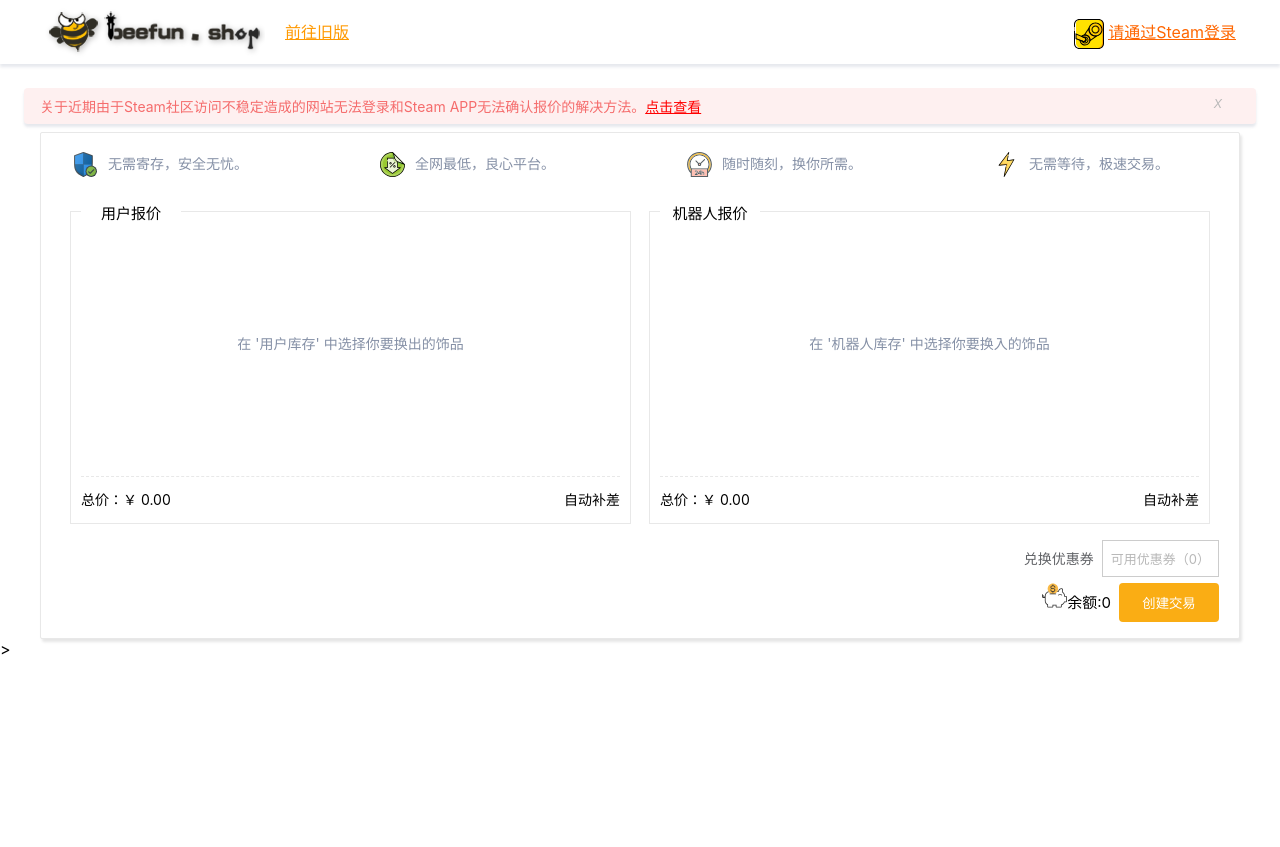
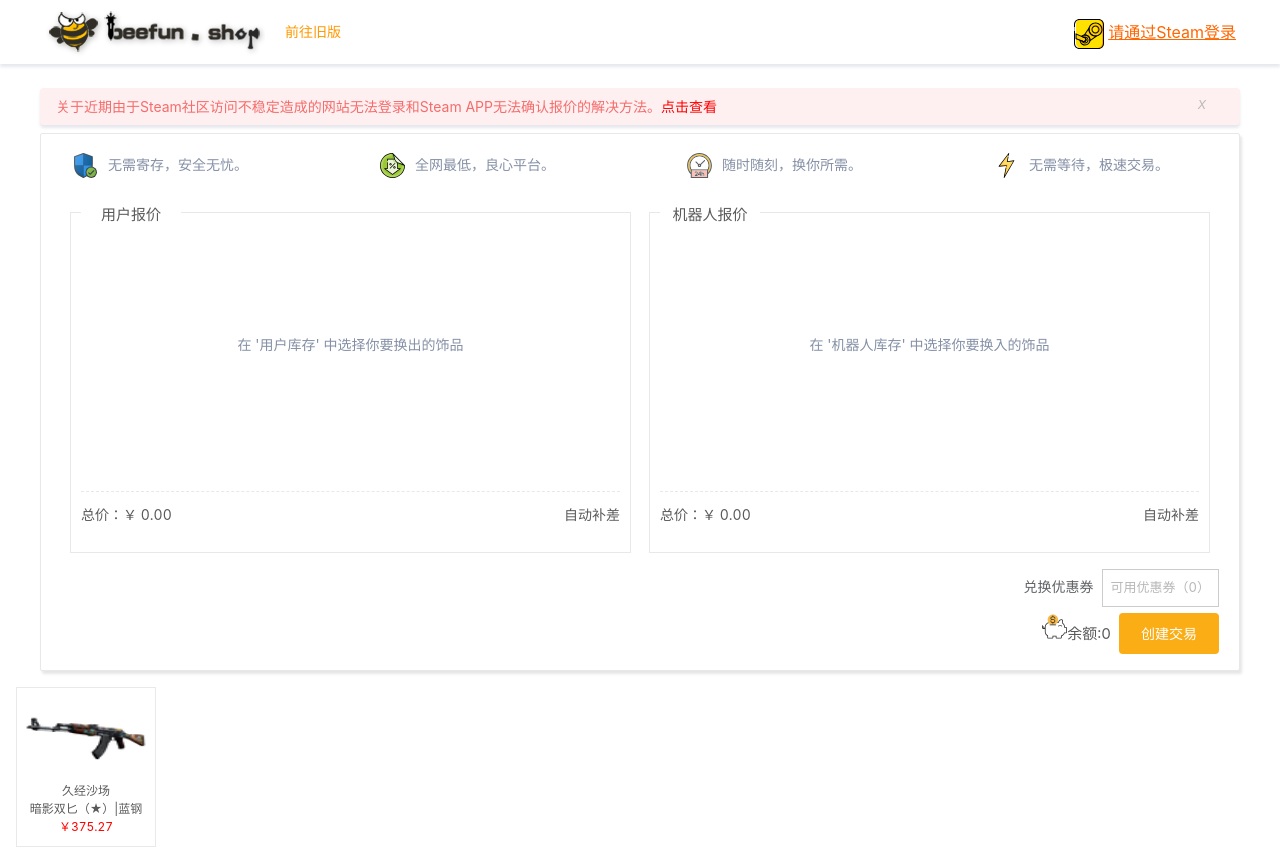
Before and after one commit to vivid05/Gun, a React (Create React App) app: page / in a window 1280 px wide. Before the commit the page ends 800 px from the top, so only its background shows below. Built offline with nearby package versions, Linux system fonts and the light colour scheme.

Commit message:
封装武器卡片组件

```diff
--- a/package.json
+++ b/package.json
@@ -3,6 +3,7 @@
   "version": "0.1.0",
   "private": true,
   "dependencies": {
+    "antd": "^3.23.6",
     "react": "^16.10.2",
     "react-dom": "^16.10.2",
     "react-scripts": "3.2.0"
--- a/src/App.js
+++ b/src/App.js
@@ -3,13 +3,15 @@
 import './App.css';
 import Tips from './tips/tips';
 import Trade from './trade/trade';
+import GunCard from './gunCard/gunCard';
 
 function App() {
   return (
     <div className="App">
       <Header/>
       <Tips/>
-      <Trade/>>
+      <Trade/>
+      <GunCard/>
     </div>
   );
 }
--- /dev/null
+++ b/src/gunCard/gunCard.css
@@ -0,0 +1,26 @@
+.wrapper{
+    display: inline-block;
+}
+.gun-items{
+    position: relative;
+    display: inline-block;
+    padding: 8px;
+    width: 140px;
+    height: 160px;
+    margin-top: 16px;
+    margin-left: 16px;
+    border: 1px solid #e9e9e9;
+    cursor: pointer;
+}
+.gun-items>img{
+    height: 86px;
+    width: 122px;
+}
+.gun-items>p{
+    margin:0;
+    font-size: 12px;
+    text-align: center;
+}
+.gun-items>p:nth-child(4){
+    color: red;
+}
--- /dev/null
+++ b/src/gunCard/gunCard.jsx
@@ -0,0 +1,39 @@
+import React, { Component } from 'react';
+import './gunCard.css'
+import Popover from 'antd/es/popover';
+import 'antd/es/popover/style/css';
+import 'antd/es/button/style/css';
+
+const text = <span>Title</span>;
+const content = (
+  <div>
+    <p>Content</p>
+    <p>Content</p>
+  </div>
+);
+function Guncard(props){
+    return (
+        <div className="gun-items">
+            <img src="./images/gun1.png" alt=""/>
+            <p>久经沙场</p>
+            <p>暗影双匕（★）|蓝钢</p>
+            <p>￥375.27</p>
+        </div>
+    )
+}
+class gunCard extends Component {
+    render() {
+        return (
+            <div>
+                <Popover placement="topLeft" title={text} content={content} arrowPointAtCenter>
+                    <div className='wrapper'>
+                       <Guncard/>
+                    </div>
+                </Popover>
+            </div>
+
+        );
+    }
+}
+
+export default gunCard;
```
Also changed, not shown: .babelrc (added), 1 other file (tests, documents, lock files or other folders).
